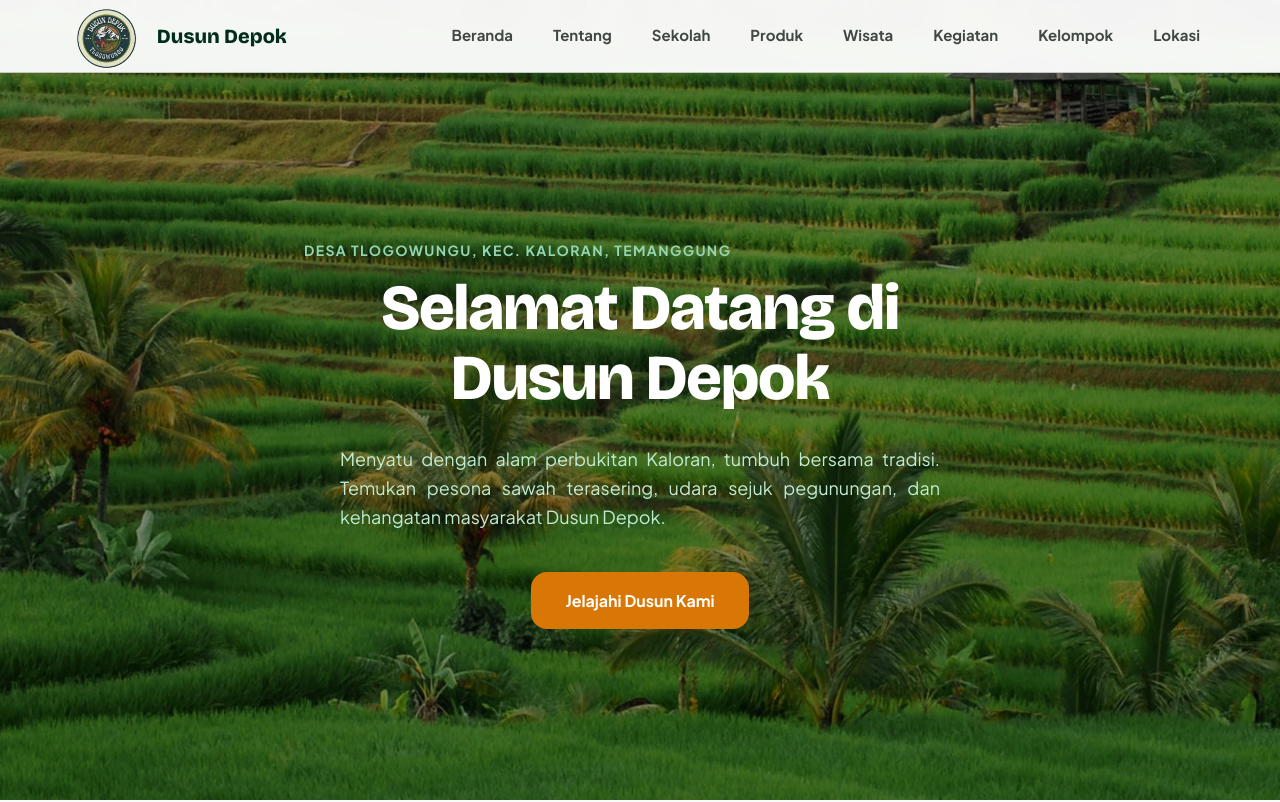
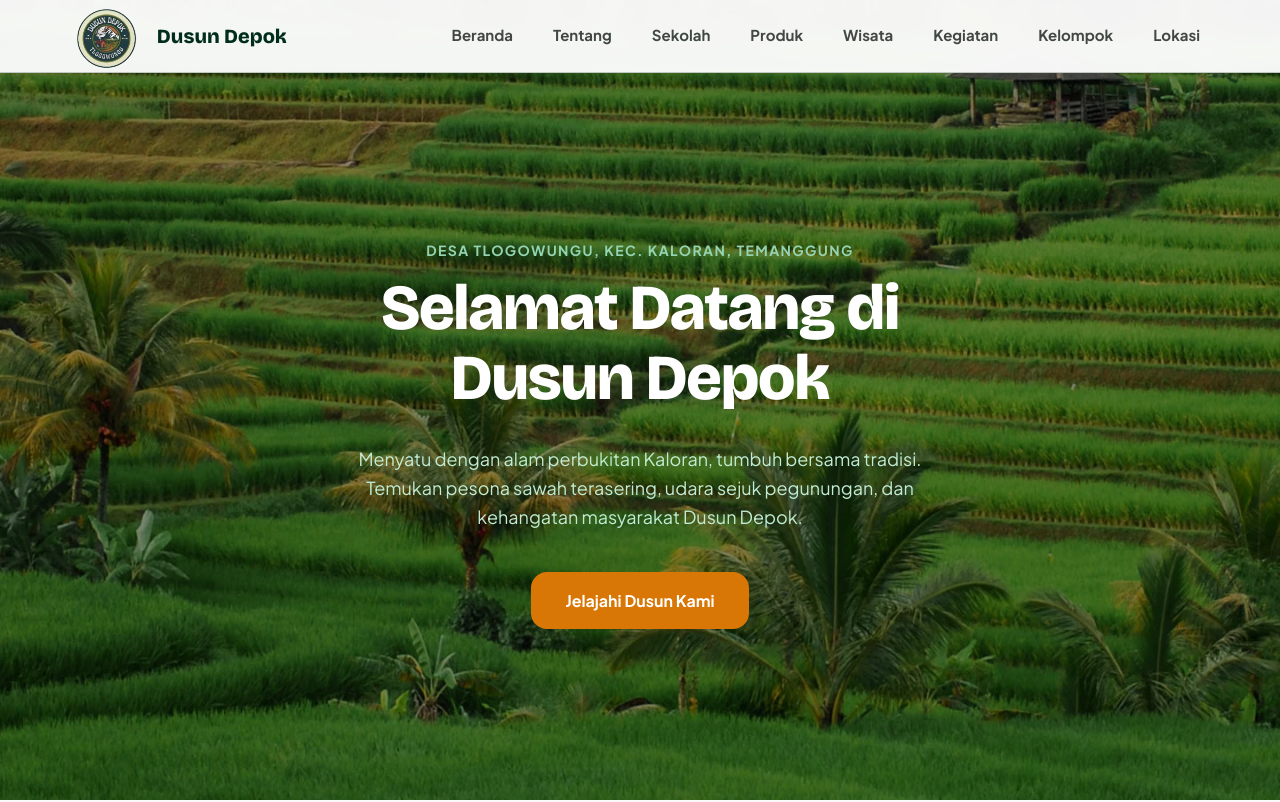
Before and after one commit to salman01-a/web-profil-dusun-depok, a React (Vite) app: page / in a window 1280 px wide. Shown: the top 802 px of the page. Built offline with nearby package versions, Linux system fonts and the light colour scheme.

Commit message:
fix align text

```diff
--- a/src/components/Hero.jsx
+++ b/src/components/Hero.jsx
@@ -5,9 +5,9 @@ export default function Hero() {
     <section id="beranda" className="hero" style={{ backgroundImage: `url(${imgViewDepok})` }
     }>
       <div className="hero-content">
-        <p className="label-caps">Desa Tlogowungu, Kec. Kaloran, Temanggung</p>
+        <p className="label-caps" style={{ textAlign: 'center' }} >Desa Tlogowungu, Kec. Kaloran, Temanggung</p>
         <h1 className="display-lg">Selamat Datang di Dusun Depok</h1>
-        <p className="body-lg">
+        <p className="body-lg" style={{ textAlign: 'center' }} >
            Menyatu dengan alam perbukitan Kaloran, tumbuh bersama tradisi.
   Temukan pesona sawah terasering, udara sejuk pegunungan, dan
   kehangatan masyarakat Dusun Depok.
```
